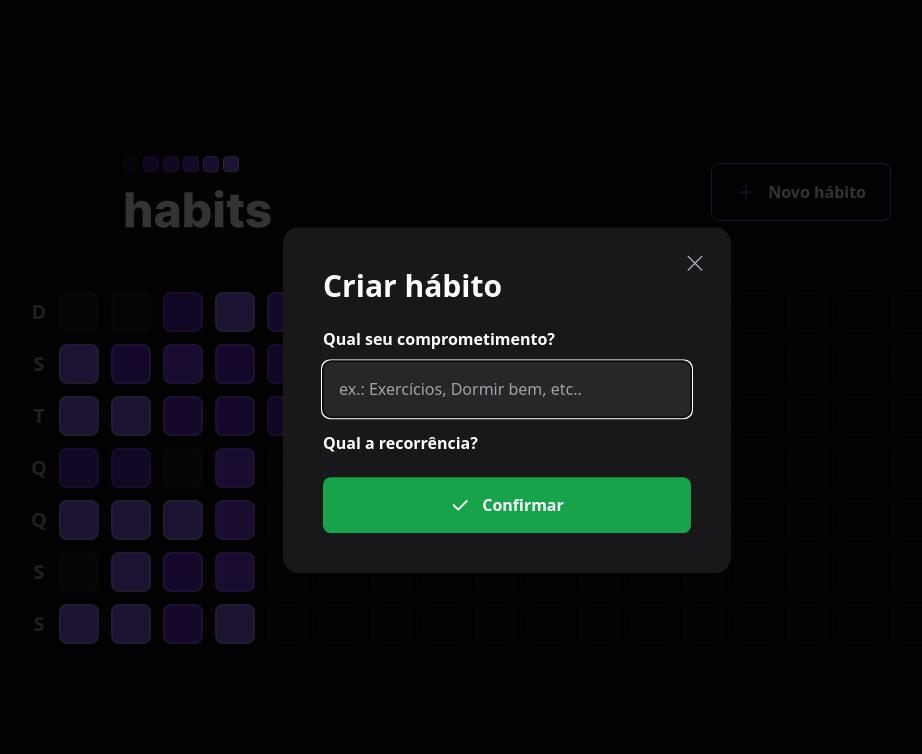
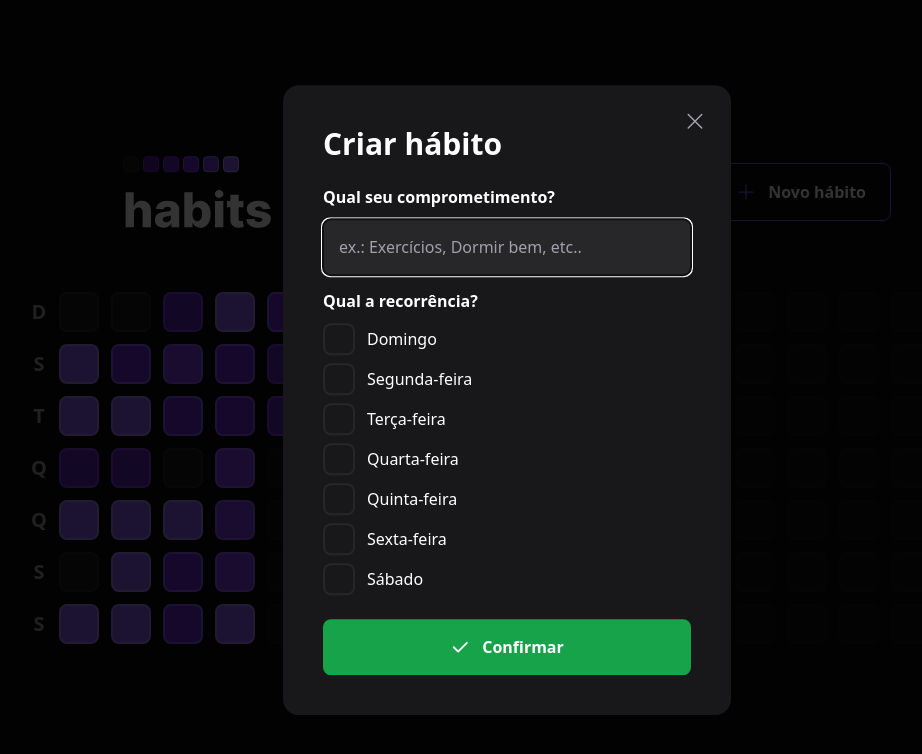
Before and after one commit to davyd-souza/habits, a React (Vite) app in the folder web/: page / in a window 1280 px wide. Both pictures are taken after a click on the button "Novo hábito". Shown: the top 754 px of the page, without its empty margins (133-1055 px from the left). Built offline with nearby package versions, Linux system fonts and the light colour scheme.

Commit message:
feat(web): add checkbox with week days

```diff
--- a/web/src/components/NewHabitForm.tsx
+++ b/web/src/components/NewHabitForm.tsx
@@ -1,4 +1,18 @@
+// COMPONENT
+import * as Checkbox from '@radix-ui/react-checkbox'
+
+// STYLE
 import { Check } from 'phosphor-react'
+
+const availableWeekDays = [
+  'Domingo',
+  'Segunda-feira',
+  'Terça-feira',
+  'Quarta-feira',
+  'Quinta-feira',
+  'Sexta-feira',
+  'Sábado',
+]
 
 export function NewHabitForm(): JSX.Element {
   return (
@@ -19,6 +33,23 @@
         Qual a recorrência?
       </label>
 
+      <div className='flex flex-col gap-2 mt-3'>
+        {availableWeekDays.map((weekDay) => (
+          <Checkbox.Root
+            key={weekDay}
+            className='flex items-center gap-3 group'
+          >
+            <div className='h-8 w-8 rounded-lg flex items-center justify-center bg-zinc-900 border-2 border-zinc-800 group-data-[state=checked]:bg-green-500 group-data-[state=checked]:border-green-500'>
+              <Checkbox.Indicator>
+                <Check size={20} className='text-white' />
+              </Checkbox.Indicator>
+            </div>
+
+            <span className='text-white leading-tight'>{weekDay}</span>
+          </Checkbox.Root>
+        ))}
+      </div>
+
       <button
         type='submit'
         className='mt-6 rounded-lg p-4 flex items-center justify-center gap-3 font-semibold bg-green-600 hover:bg-green-500'
```
